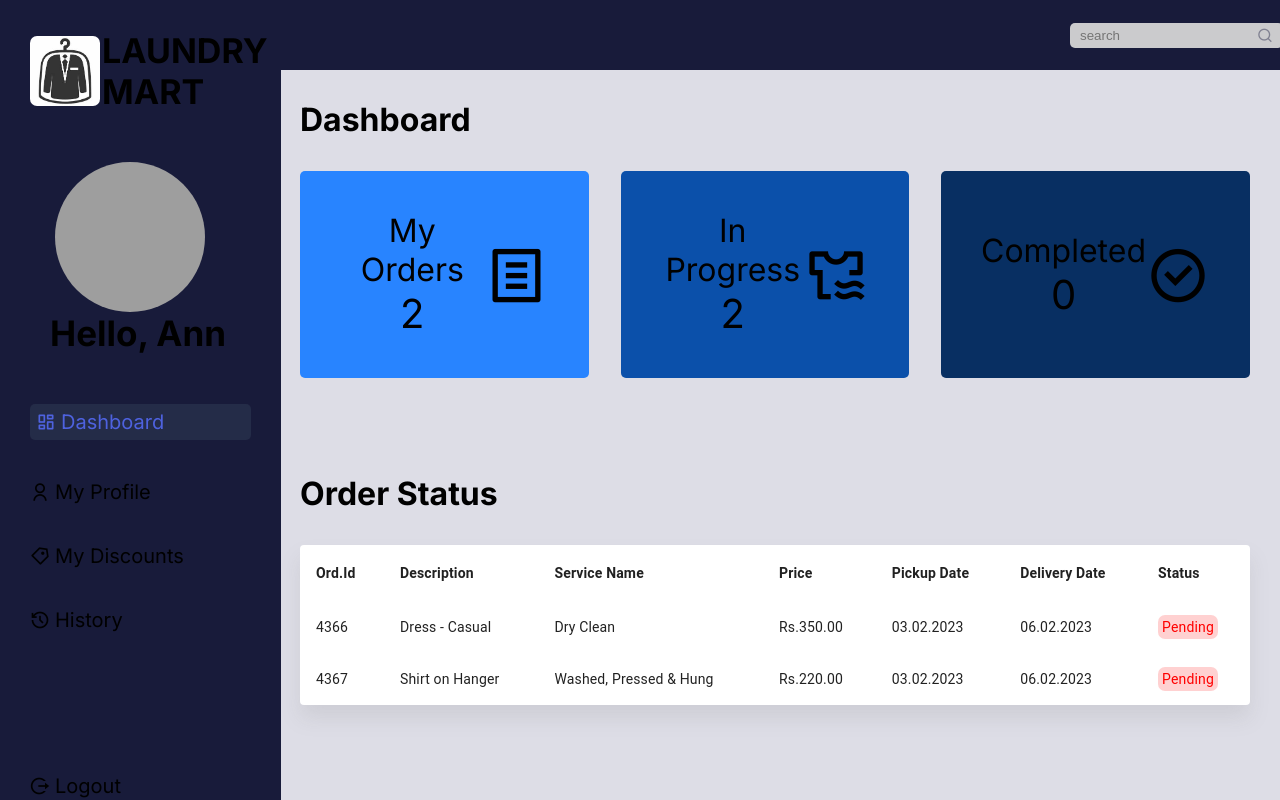
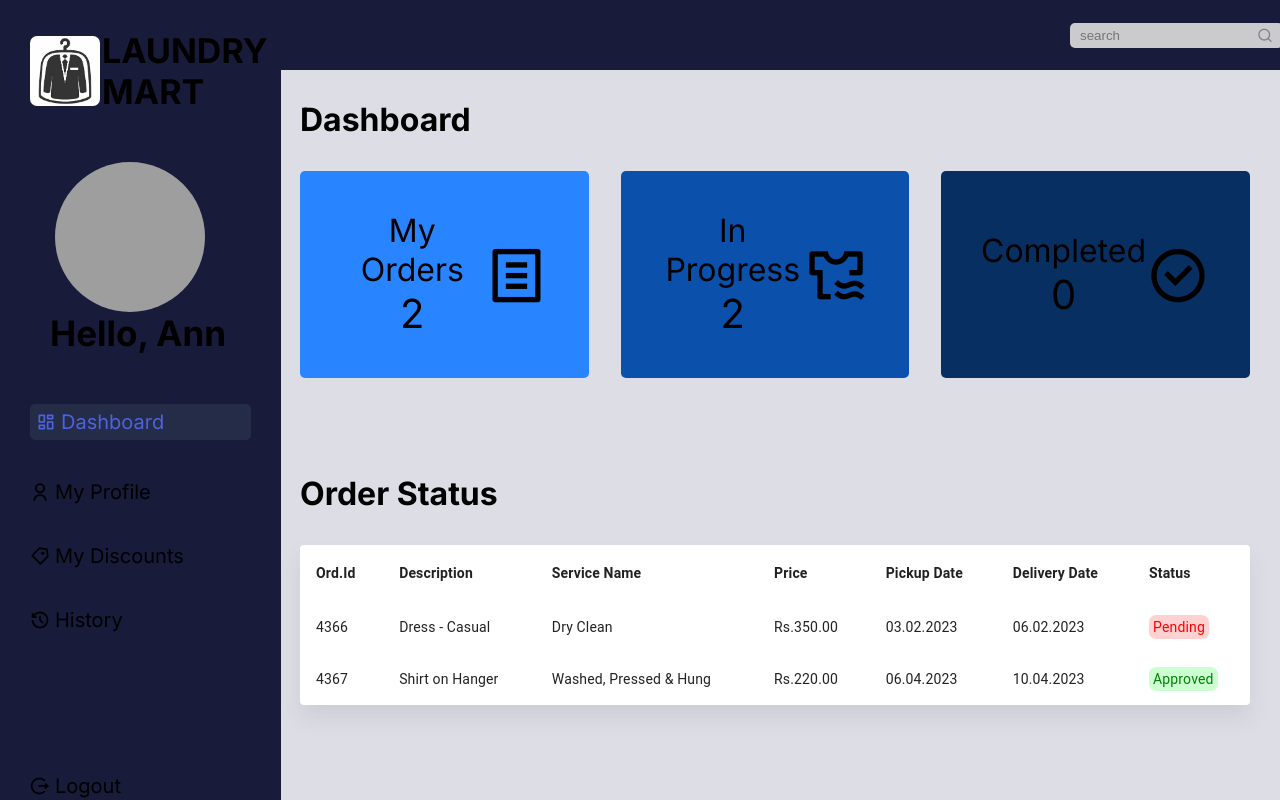
Before and after one commit to RuntimeTerrorOG/onlinedeliveryportal-frontend, a React (Create React App) app: page /dashboard in a window 1280 px wide. Built offline with nearby package versions, Linux system fonts and the light colour scheme; grey boxes are pictures that could not be loaded.

Commit message:
changed status

```diff
--- a/src/components/Table/Table.jsx
+++ b/src/components/Table/Table.jsx
@@ -13,7 +13,7 @@ function createData(orderId, description, serviceName , price, pickupDate, deliv
 
 const rows = [
   createData(4366, 'Dress - Casual', 'Dry Clean', 'Rs.350.00', '03.02.2023', '06.02.2023', 'Pending' ),
-  createData(4367, 'Shirt on Hanger', 'Washed, Pressed & Hung', 'Rs.220.00', '03.02.2023','06.02.2023', 'Pending'),
+  createData(4367, 'Shirt on Hanger', 'Washed, Pressed & Hung', 'Rs.220.00', '06.04.2023','10.04.2023', 'Approved'),
 
 ];
 
```
